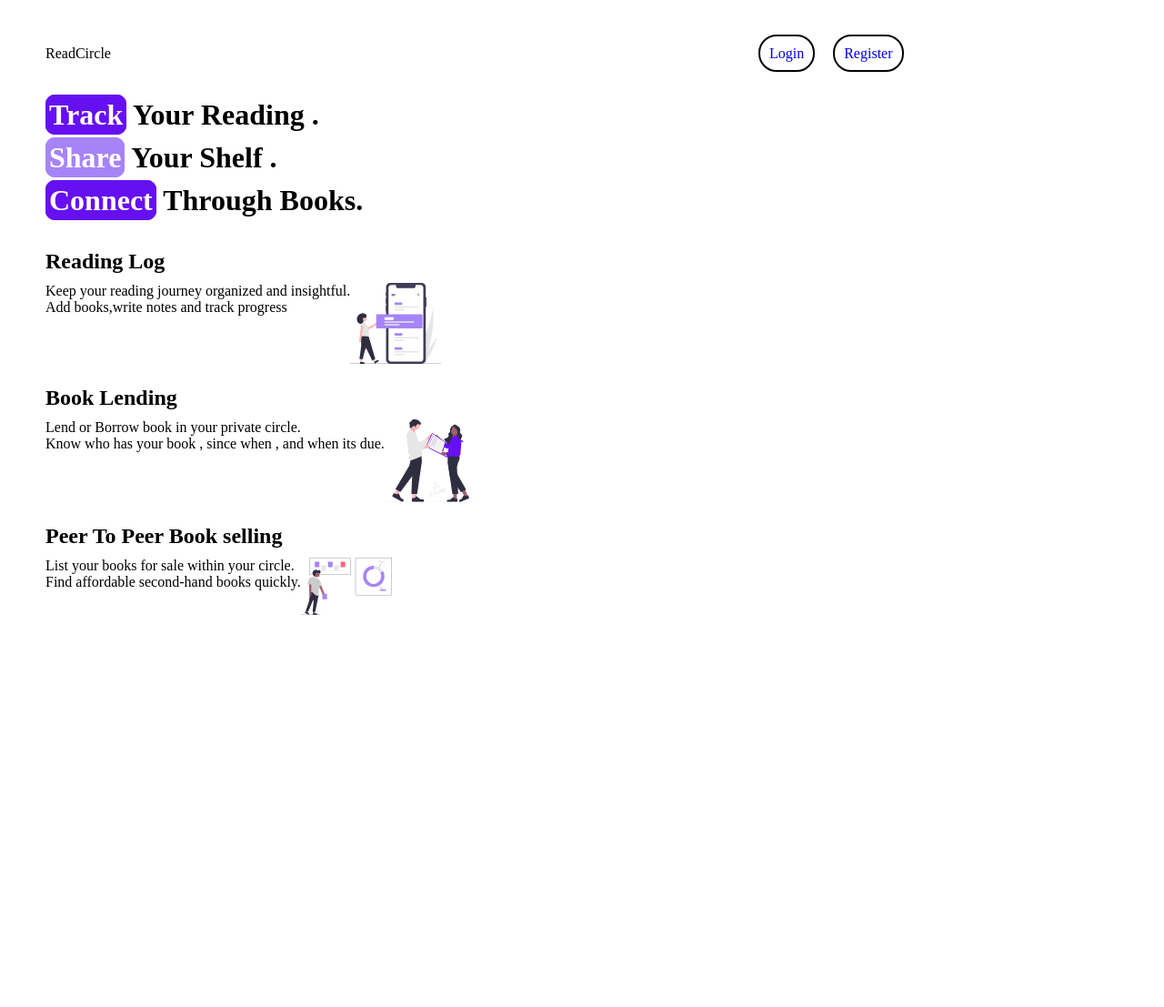
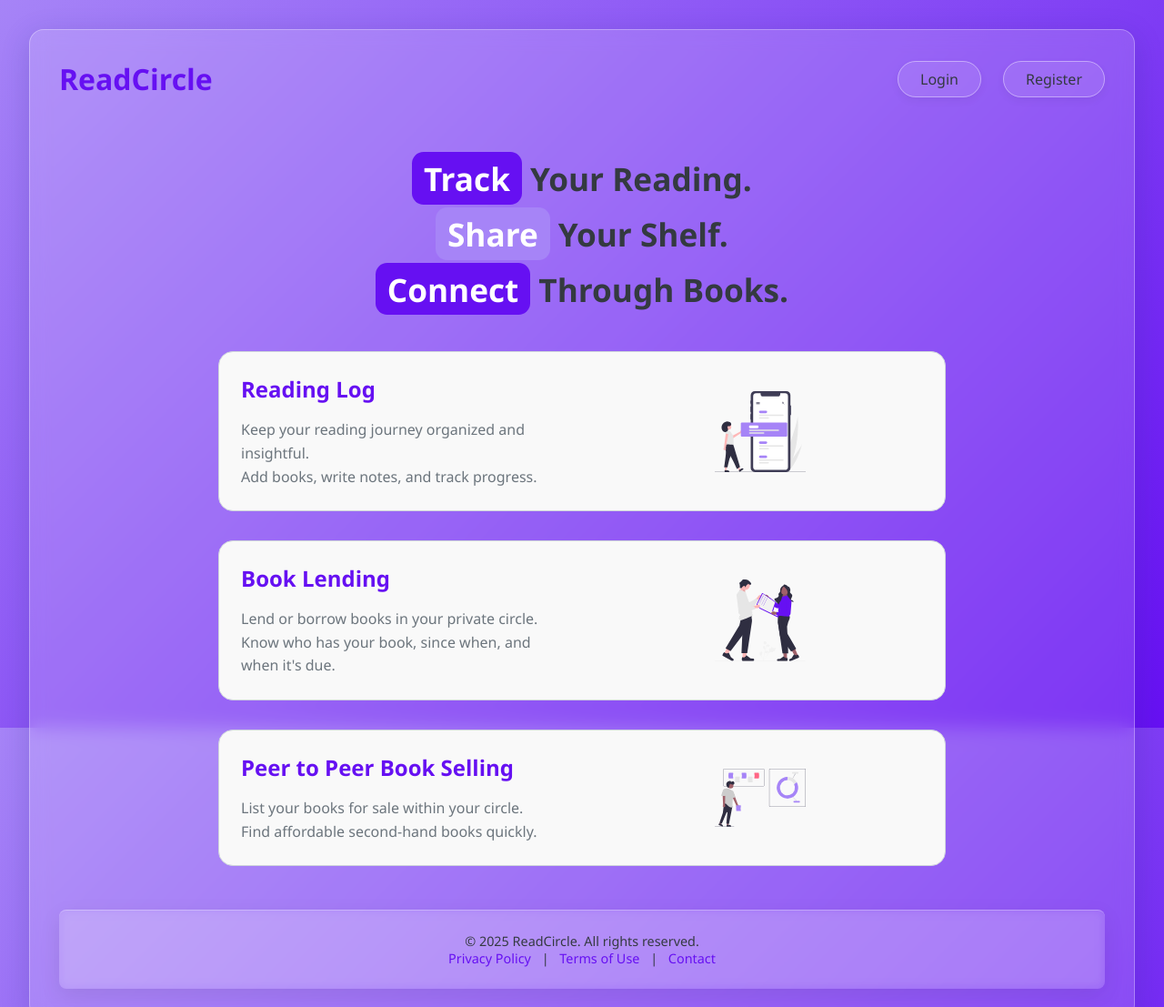
Before and after one commit to Parth-Patil333/ReadCircle, a plain HTML site: page frontend/index.html in a window 1280 px wide. Shown: the top 1107 px of the page at 91% size. Before the commit the page ends 800 px from the top, so only its background shows below. Drawn offline with Linux system fonts and the light colour scheme.

Commit message:
Landing pg created

```diff
--- a/frontend/css/index_style.css
+++ b/frontend/css/index_style.css
@@ -1,77 +1,206 @@
-*{
+:root {
+    --indigo-base: #6610F2;
+    --indigo-tint: #A684F7;
+    --grey-base: #6C757D;
+    --grey-shade: #343A40;
+    --grey-tint: #CED4DA;
+
+    --font-main: 'Segoe UI', sans-serif;
+}
+
+* {
     box-sizing: border-box;
+    margin: 0;
     padding: 0;
-    margin: 0;
-    list-style-type: none;
+    list-style: none;
     text-decoration: none;
 }
-.container{
-    margin: 50px;
+
+body {
+    font-family: var(--font-main);
+    background: linear-gradient(135deg, #A684F7, #6610F2);
+    background-attachment: fixed;
+    color: var(--grey-shade);
+    padding: 2rem;
+    display: flex;
+    justify-content: center;
+    min-height: 100vh;
 }
 
-/* ---------- HEADER ---------- */
-.header{
-    display: flex;
-    align-items: center;
-    /* height: 100px; */
-}
-.nav{
-    display: flex;
-    margin-left: 712px;
-    /* height: 50px; */
-    gap: 20px;
-    /* align-items: center; */
-    /* padding: 50px; */
+.container {
+    max-width: 80rem;
+    width: 100%;
+    padding: 2rem;
+    border-radius: 1rem;
 
-}
-.btn_login{
-    height: 30px;
-    border: 2px solid #000000;
-    border-radius: 20px;
-    padding: 10px;
-}
-.btn_signup{
-    height: 30px;
-    border: 2px solid #000000;
-    border-radius: 20px;
-    padding: 10px;
+    background: rgba(255, 255, 255, 0.15); /* semi-transparent white */
+    box-shadow: 0 8px 32px 0 rgba(31, 38, 135, 0.2);
+    backdrop-filter: blur(10px); /* main blur */
+    -webkit-backdrop-filter: blur(10px);
+    border: 1px solid rgba(255, 255, 255, 0.3);
 }
 
-/* ---------- MAIN ---------- */
+/* HEADER */
+.header {
+    display: flex;
+    justify-content: space-between;
+    align-items: center;
+    padding-bottom: 2rem;
+}
 
-.main{
-    padding-top: 25px;
-    margin-top:15px ;
+.logo {
+    font-size: 2rem;
+    font-weight: bold;
+    color: var(--indigo-base);
 }
-.hd2{
-    margin-top: 10px;
+
+.nav {
+    display: flex;
+    gap: 1.5rem;
 }
-.hd3{
-    margin-top: 10px;
+
+.btn {
+    padding: 0.5rem 1.5rem;
+    border-radius: 2rem;
+    font-size: 1rem;
+    font-weight: 500;
+    color: var(--grey-shade);
+    border: 1px solid rgba(255, 255, 255, 0.4);
+    background: rgba(255, 255, 255, 0.1);
+    backdrop-filter: blur(6px);
+    -webkit-backdrop-filter: blur(6px);
+    box-shadow: 0 4px 10px rgba(0, 0, 0, 0.05);
+    transition: all 0.3s ease;
+    cursor: pointer;
 }
-.span-h1{
-    border: 1px solid #6610f2;
-    background-color: #6610f2;
+
+.btn:hover {
+    background: white;
+    color: var(--indigo-base);
+    border: 1px solid var(--indigo-base);
+    box-shadow: 0 4px 12px rgba(0, 0, 0, 0.08);
+}
+
+/* MAIN */
+.main {
+    padding-top: 2rem;
+    text-align: center;
+}
+
+.intro h1 {
+    font-size: 2.2rem;
+    margin-bottom: 0.8rem;
+}
+
+.span-h1 {
+    background-color: var(--indigo-base);
     color: white;
-    padding: 3px;
-    border-radius: 10px;
+    padding: 0.3rem 0.8rem;
+    border-radius: 0.8rem;
 }
-.span-h2{
-    border: 1px solid #a684f7;
-    background-color: #a684f7;
+
+.span-h2 {
+    background-color: var(--indigo-tint);
     color: white;
-    padding: 3px;
-    border-radius: 10px;
+    padding: 0.3rem 0.8rem;
+    border-radius: 0.8rem;
 }
-.sub_heading{
-    padding-top: 15px;
+
+.sub_heading {
+    padding-top: 2rem;
     display: flex;
     flex-direction: column;
+    gap: 2rem;
+    align-items: center;
 }
-.sub_h1 , .sub_h2 , .sub_h3{
-    padding-top: 20px;
+
+.sub_section {
+    border: 1px solid var(--grey-tint);
+    padding: 1.5rem;
+    border-radius: 1rem;
+    background-color: #f9f9f9;
+    max-width: 50rem;
+    width: 100%;
 }
-.content_1 , .content_2 , .content_3{
-    padding-top: 10px;
+.section_grid {
+    display: grid;
+    grid-template-columns: 1fr 1fr;
+    gap: 2rem;
+    align-items: center;
+}
+
+.section_text {
+    text-align: left;
+}
+
+.section_text p {
+    font-size: 1rem;
+    color: var(--grey-base);
+    line-height: 1.6;
+}
+
+.section_img {
     display: flex;
+    justify-content: center;
+    align-items: center;
 }
+
+.section_img img {
+    max-width: 100px;
+    height: auto;
+}
+
+.sub_h {
+    font-size: 1.5rem;
+    color: var(--indigo-base);
+    margin-bottom: 1rem;
+}
+
+.content {
+    display: flex;
+    justify-content: center;
+    align-items: center;
+    gap: 2rem;
+    flex-wrap: wrap;
+    text-align: left;
+}
+
+.content li {
+    flex: 1 1 60%;
+    font-size: 1rem;
+    color: var(--grey-base);
+}
+
+.content img {
+    flex: 1 1 30%;
+    max-width: 100px;
+}
+
+/* FOOTER */
+.footer {
+    margin-top: 3rem;
+    padding: 1.5rem 1rem;
+    border-top: 1px solid rgba(255, 255, 255, 0.3);
+    text-align: center;
+    font-size: 0.9rem;
+    color: var(--grey-shade);
+
+    /* Glassmorphism styles */
+    background: rgba(255, 255, 255, 0.1);
+    backdrop-filter: blur(6px);
+    -webkit-backdrop-filter: blur(6px);
+    border-radius: 0.5rem;
+    box-shadow: 0 8px 24px rgba(0, 0, 0, 0.08);
+}
+
+.footer-links a {
+    color: var(--indigo-base);
+    margin: 0 0.5rem;
+    text-decoration: none;
+    transition: color 0.3s ease;
+}
+
+.footer-links a:hover {
+    color: white;
+    text-decoration: underline;
+}
--- a/frontend/index.html
+++ b/frontend/index.html
@@ -1,60 +1,90 @@
 <!DOCTYPE html>
 <html lang="en">
+
 <head>
-    <meta charset="UTF-8">
-    <meta name="viewport" content="width=device-width, initial-scale=1.0">
-    <title>Front Page</title>
-    <link rel="stylesheet" href="css/index_style.css">
+    <meta charset="UTF-8" />
+    <meta name="viewport" content="width=device-width, initial-scale=1.0" />
+    <title>ReadCircle | Landing</title>
+    <link rel="stylesheet" href="css/index_style.css" />
 </head>
+
 <body>
     <div class="container">
-<!------- HEAD ------->
-        <header>
-            <div class="header">
-                <p>ReadCircle</p>
-                <nav>
-                    <ul class="nav">
-                        <li><a class="btn_login" href="login.html">Login</a></li>
-                        <li><a class="btn_signup" href="none">Register</a></li>
-                    </ul>
-                </nav>
+        <!-- HEADER -->
+        <header class="header">
+            <p class="logo">ReadCircle</p>
+            <nav>
+                <ul class="nav">
+                    <li><a class="btn btn_login" href="login.html">Login</a></li>
+                    <li><a class="btn btn_signup" href="#">Register</a></li>
+                </ul>
+            </nav>
+        </header>
+
+        <!-- MAIN -->
+        <main class="main">
+            <div class="intro">
+                <h1><span class="span-h1">Track</span> Your Reading.</h1>
+                <h1><span class="span-h2">Share</span> Your Shelf.</h1>
+                <h1><span class="span-h1">Connect</span> Through Books.</h1>
             </div>
-        </header>
-<!------- MAIN ------->
-        <main class="main">
-            <h1 class="hd1"><span class="span-h1">Track</span> Your Reading .</h1>
-            <h1 class="hd2"><span class="span-h2">Share</span> Your Shelf .</h1>
-            <h1 class="hd3"><span class="span-h1">Connect</span> Through Books.</h1>
+
             <div class="sub_heading">
-                <h2 class="sub_h1">
-                   Reading Log
-                   </h3>
-                       <ul class="content_1">
-                           <li>Keep your reading journey  organized and insightful.<br> Add books,write notes and track progress</li>
-                           <li><img src="images/svg1.svg" alt="img1" width="100px"></li>
-                       </ul>
-                   <h3>
-                </h2>
-                <h2 class="sub_h2">
-                   Book Lending
-                   </h3>
-                       <ul class="content_2">
-                           <li>Lend or Borrow book in your private circle.<br>Know who has your book , since when , and when its due.</li>
-                           <li><img src="images/svg2.svg" alt="img2" width="100px"></li>
-                       </ul>
-                   <h3>
-                </h2>
-                <h2 class="sub_h3">
-                   Peer To Peer Book selling
-                   </h3>
-                       <ul class="content_3">
-                           <li>List your books for sale within your circle. <br>Find affordable second-hand books quickly.</li>
-                           <li><img src="images/svg3.svg" alt="img3" width="100px"></li>
-                       </ul>
-                   <h3>
-                </h2>
+                <!-- Section 1 -->
+                <section class="sub_section">
+                    <div class="section_grid">
+                        <div class="section_text">
+                            <h2 class="sub_h">Reading Log</h2>
+                            <p>Keep your reading journey organized and insightful.<br>
+                                Add books, write notes, and track progress.</p>
+                        </div>
+                        <div class="section_img">
+                            <img src="images/svg1.svg" alt="Reading Log" />
+                        </div>
+                    </div>
+                </section>
+
+                <!-- Section 2 -->
+                <section class="sub_section">
+                    <div class="section_grid">
+                        <div class="section_text">
+                            <h2 class="sub_h">Book Lending</h2>
+                            <p>Lend or borrow books in your private circle.<br>
+                                Know who has your book, since when, and when it's due.</p>
+                        </div>
+                        <div class="section_img">
+                            <img src="images/svg2.svg" alt="Book Lending" />
+                        </div>
+                    </div>
+                </section>
+
+                <!-- Section 3 -->
+                <section class="sub_section">
+                    <div class="section_grid">
+                        <div class="section_text">
+                            <h2 class="sub_h">Peer to Peer Book Selling</h2>
+                            <p>List your books for sale within your circle.<br>
+                                Find affordable second-hand books quickly.</p>
+                        </div>
+                        <div class="section_img">
+                            <img src="images/svg3.svg" alt="Book Selling" />
+                        </div>
+                    </div>
+                </section>
             </div>
+
         </main>
+
+        <!-- FOOTER -->
+        <footer class="footer">
+            <p>© 2025 ReadCircle. All rights reserved.</p>
+            <p class="footer-links">
+                <a href="#">Privacy Policy</a> |
+                <a href="#">Terms of Use</a> |
+                <a href="#">Contact</a>
+            </p>
+        </footer>
     </div>
 </body>
+
 </html>
```
